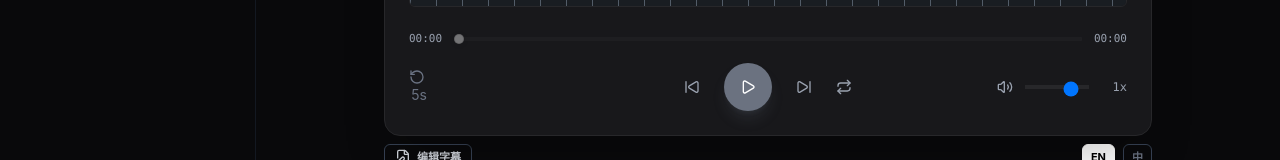
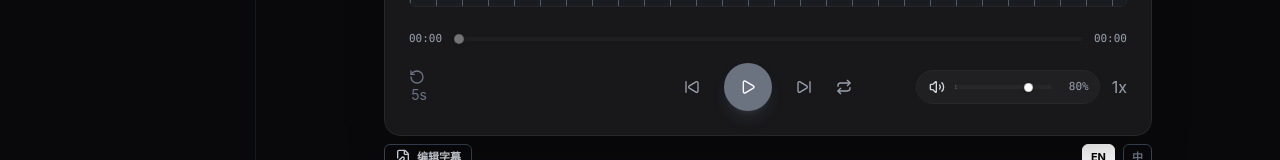
Before and after one commit to xuziyang/echo-flow, a Vue app: page / in a window 1280 px wide. Shown: the part 305-465 px from the top of the page. Built offline with nearby package versions, Linux system fonts and the light colour scheme.

Commit message:
Refine volume controls UI with styled slider and live percentage

```diff
--- a/src/components/listening/PlaybackControls.vue
+++ b/src/components/listening/PlaybackControls.vue
@@ -25,6 +25,11 @@ const seekTrackStyle = computed(() => ({
   background: app.theme === 'dark'
     ? `linear-gradient(to right, #f4f4f5 ${seekPercent.value}%, #3f3f46 ${seekPercent.value}%)`
     : `linear-gradient(to right, #18181b ${seekPercent.value}%, #d4d4d8 ${seekPercent.value}%)`
+}))
+const volumeTrackStyle = computed(() => ({
+  background: app.theme === 'dark'
+    ? `linear-gradient(to right, #e4e4e7 ${player.volume}%, #3f3f46 ${player.volume}%)`
+    : `linear-gradient(to right, #18181b ${player.volume}%, #d4d4d8 ${player.volume}%)`
 }))
 
 function clampSeekMs(ms: number) {
@@ -145,15 +150,36 @@ watch(() => player.durationMs, (duration) => {
       </div>
 
     <!-- Right: Volume -->
-      <div class="flex items-center gap-4 text-xs font-mono text-gray-500 justify-self-end">
-        <div class="flex items-center gap-2 group mr-2">
-          <button @click="player.toggleMute()" class="w-5 focus:outline-none text-right" title="Mute/Unmute">
-            <Icon :name="volumeIcon()" class="transition-colors text-sm" :class="app.theme === 'dark' ? 'text-gray-400 group-hover:text-white' : 'text-gray-400 group-hover:text-black'" />
+      <div class="flex items-center gap-3 justify-self-end">
+        <div
+          class="flex items-center gap-2 rounded-full px-2.5 py-1.5 border transition-colors"
+          :class="app.theme === 'dark' ? 'border-dark-border bg-dark-highlight/55' : 'border-light-border bg-light-card/65'"
+        >
+          <button
+            @click="player.toggleMute()"
+            class="w-5 h-5 focus:outline-none flex items-center justify-center rounded-full transition-colors"
+            :class="app.theme === 'dark' ? 'text-gray-300 hover:text-white' : 'text-gray-500 hover:text-black'"
+            title="Mute/Unmute"
+          >
+            <Icon :name="volumeIcon()" class="text-sm" />
           </button>
-          <input type="range" min="0" max="100" v-model.number="player.volume" class="w-16 cursor-pointer">
+          <input
+            type="range"
+            min="0"
+            max="100"
+            v-model.number="player.volume"
+            class="volume-slider w-24 h-1 cursor-pointer"
+            :style="volumeTrackStyle"
+          >
+          <span
+            class="text-[11px] font-mono tabular-nums min-w-[30px] text-right"
+            :class="app.theme === 'dark' ? 'text-gray-400' : 'text-gray-500'"
+          >
+            {{ player.volume }}%
+          </span>
         </div>
         <span class="cursor-pointer transition-colors"
-              :class="app.theme === 'dark' ? 'text-gray-400 hover:text-white' : 'text-gray-400 hover:text-black'">1x</span>
+              :class="app.theme === 'dark' ? 'text-gray-400 hover:text-white' : 'text-gray-500 hover:text-black'">1x</span>
       </div>
     </div>
   </div>
@@ -202,4 +228,48 @@ watch(() => player.durationMs, (duration) => {
   border: 1px solid rgba(24, 24, 27, 0.18);
   box-shadow: 0 1px 6px rgba(0, 0, 0, 0.2);
 }
+
+.volume-slider {
+  -webkit-appearance: none;
+  appearance: none;
+  border-radius: 999px;
+}
+
+.volume-slider::-webkit-slider-runnable-track {
+  height: 4px;
+  border-radius: 999px;
+}
+
+.volume-slider::-webkit-slider-thumb {
+  -webkit-appearance: none;
+  appearance: none;
+  width: 9px;
+  height: 9px;
+  border-radius: 999px;
+  background: #ffffff;
+  border: 1px solid rgba(24, 24, 27, 0.2);
+  box-shadow: 0 1px 4px rgba(0, 0, 0, 0.22);
+  margin-top: -2.5px;
+}
+
+.volume-slider::-moz-range-track {
+  height: 4px;
+  border-radius: 999px;
+  background: transparent;
+}
+
+.volume-slider::-moz-range-progress {
+  height: 4px;
+  border-radius: 999px;
+  background: transparent;
+}
+
+.volume-slider::-moz-range-thumb {
+  width: 9px;
+  height: 9px;
+  border-radius: 999px;
+  background: #ffffff;
+  border: 1px solid rgba(24, 24, 27, 0.2);
+  box-shadow: 0 1px 4px rgba(0, 0, 0, 0.22);
+}
 </style>
```
